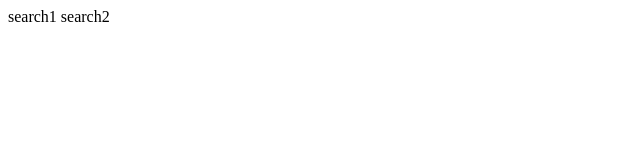
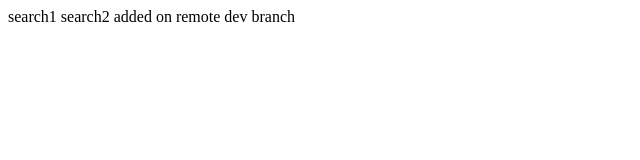
Before and after one commit to keihigashi/git_test, a plain HTML site: page search.html in a window 1280 px wide. Shown: the whole page, without its empty margins (0-640 px from the left). Drawn offline with Linux system fonts and the light colour scheme.

Commit message:
Update search.html

```diff
--- a/search.html
+++ b/search.html
@@ -9,5 +9,6 @@
 <body>
     search1
     search2
+    added on remote dev branch
 </body>
 </html>
```
